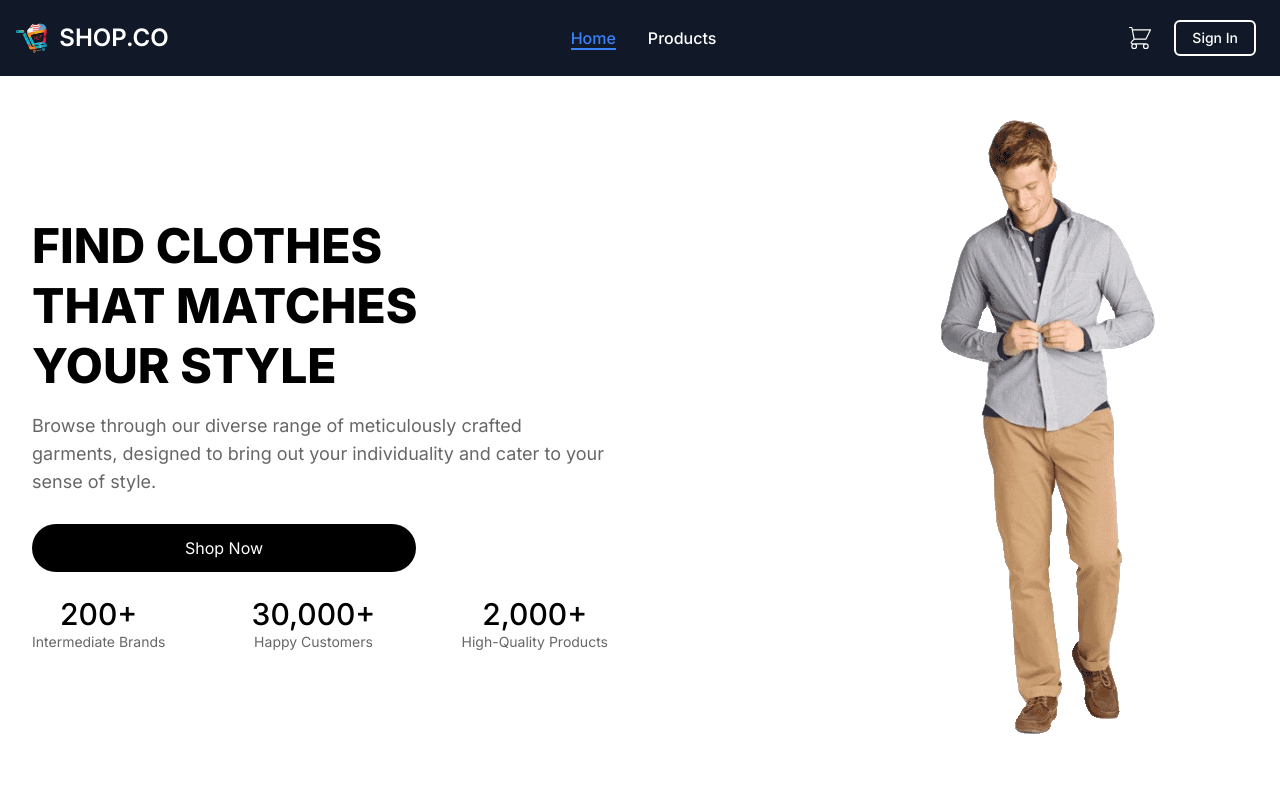
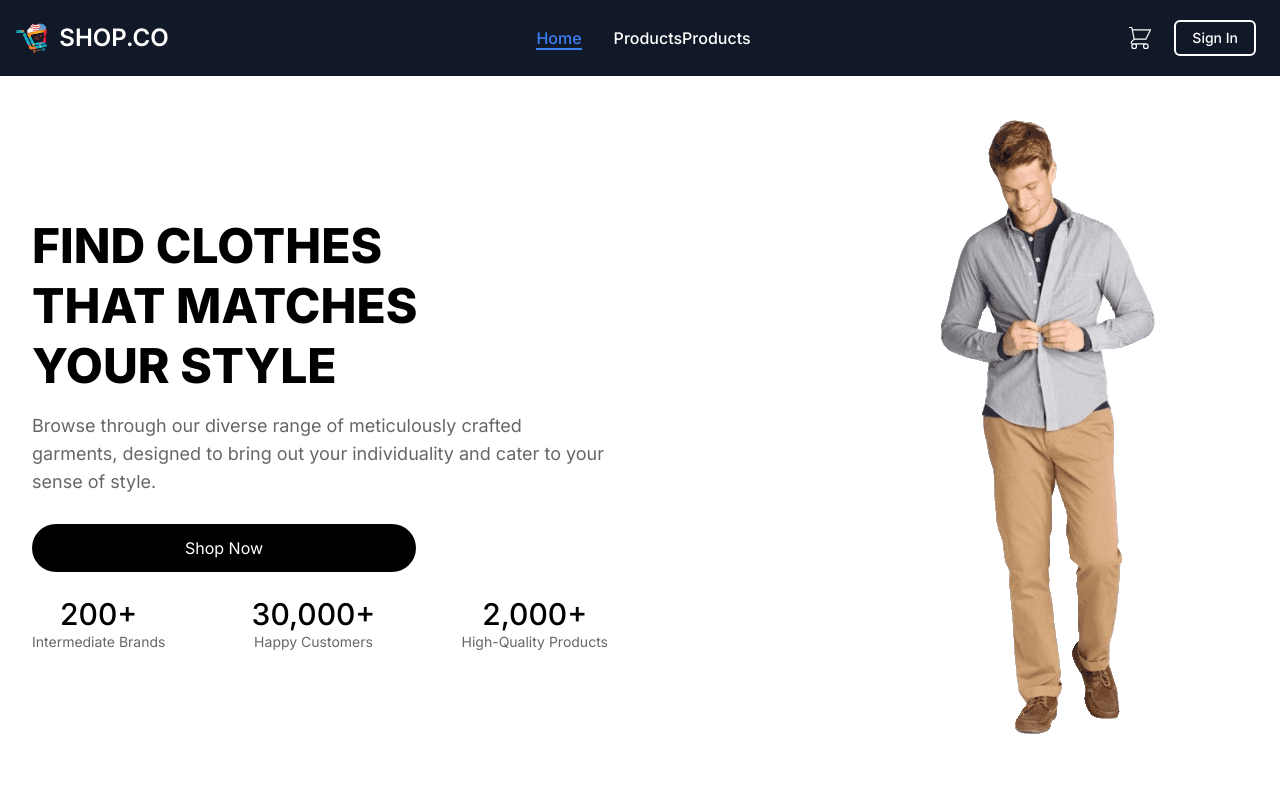
Before and after one commit to saqlainzaheer/ECOMERCE_NEXT_APP, a Next.js app: page / in a window 1280 px wide. Shown: the top 800 px of the page. Built offline with nearby package versions, Linux system fonts and the light colour scheme.

Commit message:
bug fix 0010

```diff
--- a/components/global/Navbar.jsx
+++ b/components/global/Navbar.jsx
@@ -58,6 +58,11 @@ export default function Navbar() {
             <li >
               <Link href="/products" className={`${linkClass('/products')}`}>
                 Products
+
+              </Link>
+              <Link href="/products" className={`${linkClass('/products')}`}>
+                Products
+
               </Link>
             </li>
           </ul>
```
